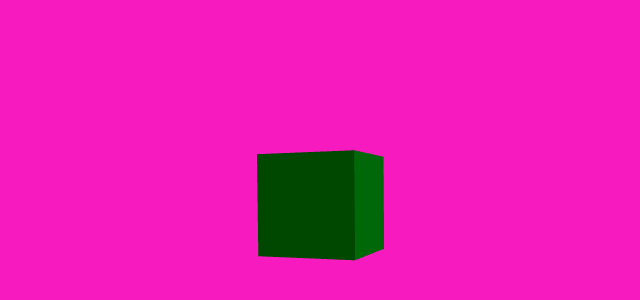
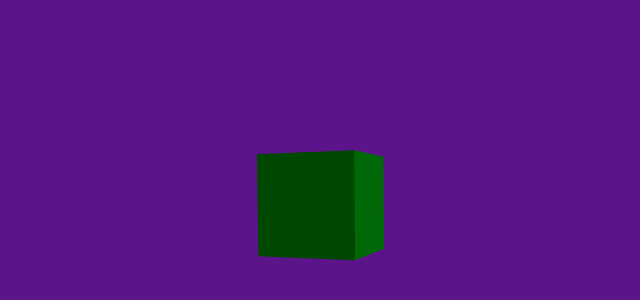
Before and after one commit to jesusGomezCadena/portfolio-jesusGomez, a React app: page / in a window 1280 px wide. Shown: the part 196-496 px from the top of the page, without its empty margins (316-956 px from the left). Built offline with nearby package versions, Linux system fonts and the light colour scheme; animation ran at ten frames a second.

Commit message:
solucionando problemas con vercel

```diff
--- a/package.json
+++ b/package.json
@@ -5,7 +5,8 @@
   "main": "index.js",
   "scripts": {
     "dev": "react-scripts start",
-    "build": "react-scripts build"
+    "build": "react-scripts build",
+    "deploy": "vercel --prod"
   },
   "keywords": [],
   "author": "",
--- a/src/styles.css
+++ b/src/styles.css
@@ -6,7 +6,7 @@ body,
     left: 0;
     width: 100%;
     height: 100%;
-    background: rgb(247, 26, 191);
+    background: rgb(91, 20, 138);
 }
 canvas{
     touch-action: none;
```
Also changed, not shown: 1 other file.
